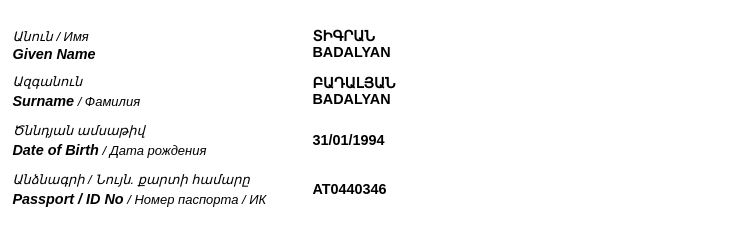
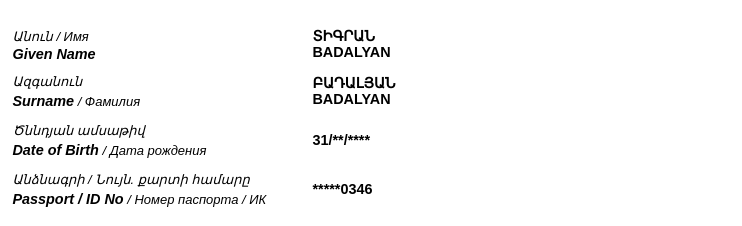
Before and after one commit to TiGi-cloud/TiGi-cloud-https-qr.armed.am-patientqrcode-get_print_form-d-eyJ0eXAiOiJKV1QiLCJhbGciOiJI1NiJ9.eyJ, a plain HTML site: page index.html in a window 1280 px wide. Shown: the part 309-535 px from the top of the page, 191-933 px from the left. Drawn offline with Linux system fonts and the light colour scheme.

Commit message:
Update index.html

```diff
--- a/index.html
+++ b/index.html
@@ -337,12 +337,12 @@
 <div class="patient_info">
 <div><em>Ծննդյան ամսաթիվ<br>
 <strong>Date of Birth</strong> / Дата рождения</em></div>
-<div><strong>31/01/1994</strong></div>
+<div><strong>31/**/****</strong></div>
 </div>
 <div class="patient_info">
 <div><em>Անձնագրի / Նույն. քարտի համարը<br>
 <strong>Passport / ID No</strong> / Номер паспорта / ИК</em></div>
-<div><strong>AT0440346</strong></div>
+<div><strong>*****0346</strong></div>
 </div>
 </div>
 </div>
```
